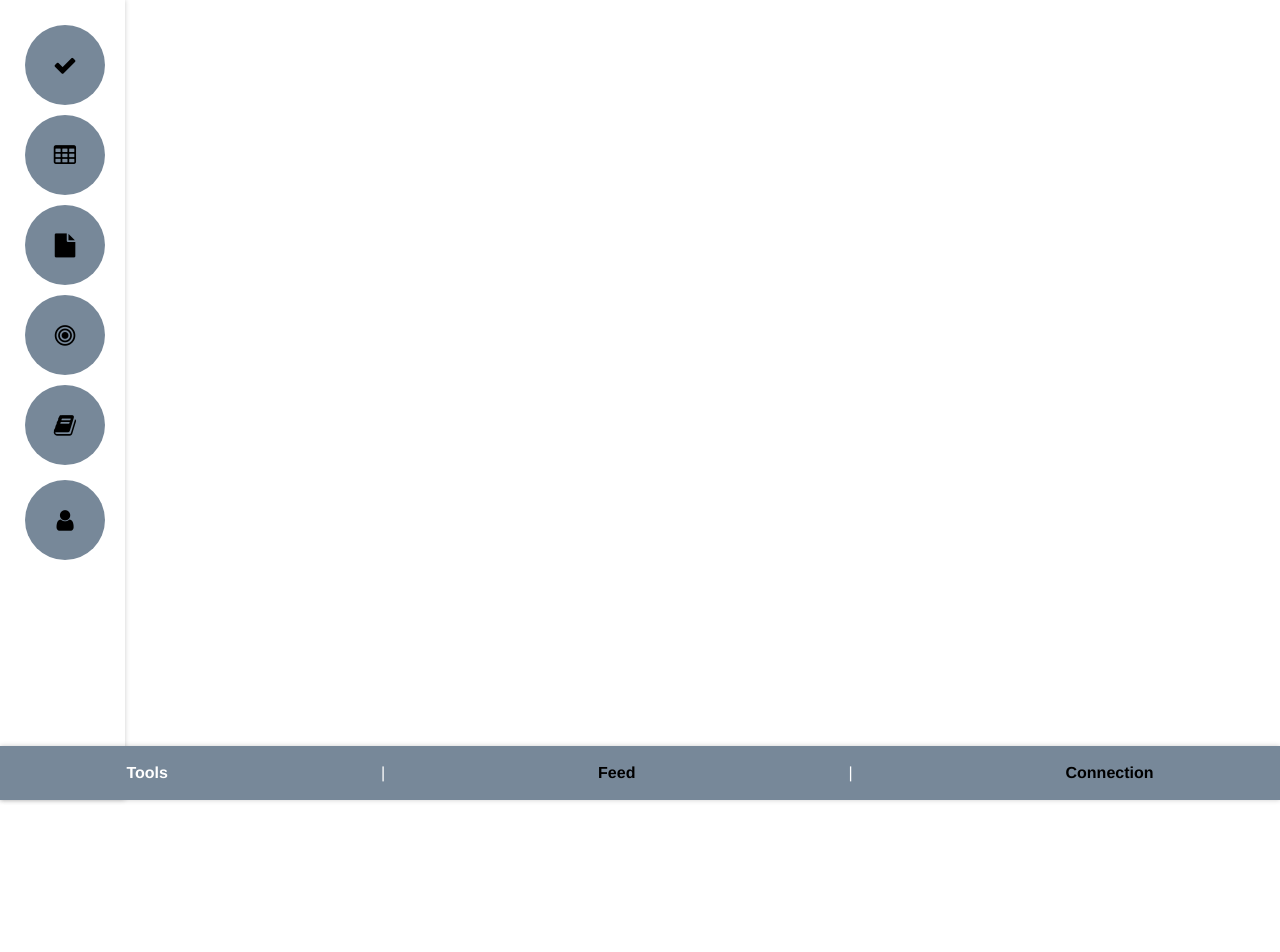
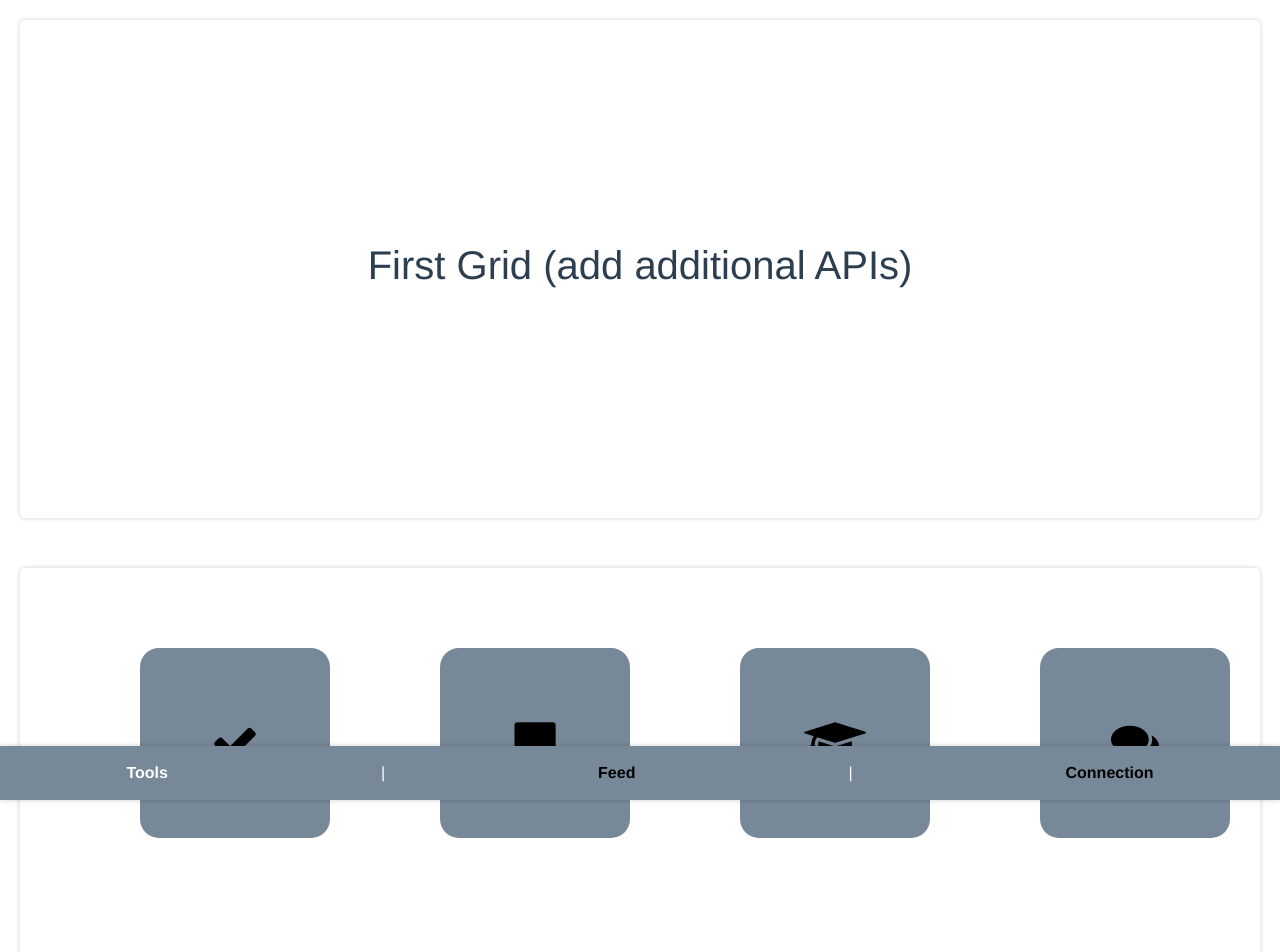
Before and after one commit to bhathiknk/socialmedia-webapp, a Vue app: page / in a window 1280 px wide. Shown: the top 952 px of the page. Before the commit the page ends 800 px from the top, so only its background shows below. Built offline with nearby package versions, Linux system fonts and the light colour scheme; what @ckeditor/ckeditor5-vue would draw is missing.

Commit message:
feed not fetch bug fixed

```diff
--- a/package.json
+++ b/package.json
@@ -27,6 +27,7 @@
     "vue-fullcalendar": "^1.0.9",
     "vue-quill-editor": "^3.0.6",
     "vue-router": "^4.2.5",
+    "vue-simple-calendar": "^7.1.0",
     "vue3-calendar": "^0.1.2",
     "vue3-calendar-composable": "^0.1.5",
     "vuex": "^4.1.0"
--- /dev/null
+++ b/src/components/CircularButtonProfile.vue
@@ -0,0 +1,103 @@
+<template>
+  <router-link :to="to" class="circular-button" @mouseover="showLabel = true" @mouseleave="showLabel = false">
+    <div class="button-content">
+      <i class="button-icon" :class="iconClass"></i>
+    </div>
+    <div class="label" v-if="showLabel">{{ label }}</div>
+  </router-link>
+</template>
+
+
+<script>
+export default {
+  props: {
+    to: String, // Route to navigate to
+    label: String, // Button label
+    icon: String,  // Icon class name
+  },
+  data() {
+    return {
+      showLabel: false,
+    };
+  },
+  computed: {
+    iconClass() {
+      return this.icon ? this.icon : '';
+    },
+  },
+  methods: {
+    toggleLabelVisibility() {
+      this.showLabel = !this.showLabel;
+    },
+  },
+};
+</script>
+
+<style scoped>
+.circular-button {
+
+  width: 190px;
+  height: 190px;
+  margin-top: 60px;
+  margin-bottom: 60px !important;
+  background-color: lightslategrey;
+  border-radius: 10%;
+  display: flex;
+  justify-content: center;
+  align-items: center;
+  text-align: center;
+  text-decoration: none;
+  color: black;
+  cursor: pointer;
+  transition: transform 0.3s;
+  position: relative; /* Add position relative for label positioning */
+}
+
+.circular-button:hover {
+  box-shadow: 0px 8px 12px rgba(0, 0, 0, 0.1);
+  transition: 0.5s;
+  transform: scale(1.2);
+}
+
+.button-content {
+  font-size: 13px;
+  font-weight: bold;
+  display: flex;
+  flex-direction: column;
+  align-items: center;
+}
+
+.button-icon {
+  font-size: 48px;
+}
+
+.label {
+  display: none; /* Initially hide the label */
+}
+
+.circular-button:hover .label {
+  display: block; /* Show the label on hover */
+  margin-top: 5px; /* Adjust margin as needed */
+}
+
+.label {
+  position: absolute;
+  top: -40px; /* Adjust the value to position the label on top of the button */
+  left: 50%; /* Position the label horizontally at the center */
+  transform: translateX(-50%); /* Center the label horizontally */
+  text-align: left; /* Align label text to the left */
+  display: none;
+  white-space: nowrap; /* Prevent label text from wrapping */
+  background-color: rgba(0, 0, 0, 0.8); /* Add a background color for better visibility */
+  color: white; /* Text color for the label */
+  padding: 20px; /* Add some padding for better styling */
+  border-radius: 10px;
+  z-index: 1; /* Ensure label is on top of the button */
+}
+
+.circular-button:hover .label {
+  display: block;
+
+}
+
+</style>
--- a/src/router/index.js
+++ b/src/router/index.js
@@ -17,6 +17,7 @@ import AddJournal from "@/components/DailyJournal/AddJournal.vue"
 import JournalDetailsModal from "@/components/DailyJournal/JournalDetailsModal.vue"
 import AddDiscussion from "@/components/DiscussionForum/AddDiscussion.vue";
 import AddShortNote from "@/components/ShortNote/AddShortNote.vue";
+import CircularButtonProfile from "@/components/CircularButtonProfile.vue";
 
 const routes = [
   {
@@ -38,6 +39,11 @@ const routes = [
     path:'/string ',
     name:'CircularButton ',
     component: CircularButton
+  },
+  {
+    path:'/string ',
+    name:'CircularButtonProfile ',
+    component: CircularButtonProfile
   },
   {
     path: '/calendar',
--- a/src/views/Feed.vue
+++ b/src/views/Feed.vue
@@ -52,10 +52,11 @@ export default {
   },
   methods: {
     async fetchPosts() {
+      const userToken = localStorage.getItem('token');
       try {
         const response = await axios.get("http://localhost:8080/posts/friends-posts", {
           headers: {
-            Authorization:localStorage.getItem("token"),
+            Authorization: `Bearer ${userToken}`
           },
         });
 
--- a/src/views/Profile.vue
+++ b/src/views/Profile.vue
@@ -1,50 +1,68 @@
 <template>
   <div>
     <div class="profile">
-          <div class="container-1 fixed-left">
-            <CircularButton
+
+      <!-- First horizontal grid -->
+      <div class="horizontal-grid">
+        <!-- First grid content -->
+        <div class="grid-item larger-grid">
+          <!-- Content for the first grid -->
+          <h1>First Grid (add additional APIs)</h1>
+        </div>
+      </div>
+
+      <!-- Add space between grids -->
+      <div class="grid-space">
+      </div> <!-- This will create space between the grids -->
+
+      <!-- Second horizontal grid -->
+      <div class="horizontal-grid">
+        <!-- Circular buttons -->
+        <div class="circular-buttons  grid-item">
+          <!-- CircularButton components -->
+          <CircularButtonProfile
               @click="navigateToEventCalendar"
               icon="fa fa-check"
               label="ToDo/Calendar"
-                style="margin-bottom: 10px; margin-top: 5px; margin-left: 5px"
+              style="margin-bottom: 10px;  margin-left: 100px"
               to="/EventCalendar.vue"
           />
-            <CircularButton
+          <CircularButtonProfile
               @click="navigateToResourceLibrary"
-                icon="fa fa-table"
-                label="ShortNote"
-                style="margin-bottom: 10px; margin-left: 5px"
+              icon="fa fa-sticky-note"
+              label="Short Note"
+              style="margin-bottom: 10px; margin-left: 100px"
               to="/ShortNote.vue"
           />
-            <CircularButton
+          <CircularButtonProfile
               @click="navigateToGradesTracking"
-                icon="fa fa-file"
+              icon="fa fa-graduation-cap"
               label="Grades Tracking"
-                style="margin-bottom: 10px; margin-left: 5px"
+              style="margin-bottom: 10px; margin-left: 100px"
               to="/GradesTracking.vue"
           />
-            <CircularButton
+          <CircularButtonProfile
               @click="navigateToGoalSetting"
-                icon="fa fa-bullseye"
+              icon="fa fa-comments"
               label="Discussion Forum"
-                style="margin-bottom: 10px; margin-left: 5px"
+              style="margin-bottom: 10px; margin-left: 100px"
               to="/DiscussionForum.vue"
           />
-            <CircularButton
+          <CircularButtonProfile
               @click="navigateToDailyJournaling"
               icon="fa fa-book"
               label="Daily Journaling"
-                style="margin-bottom: 15px; margin-left: 5px"
+              style="margin-bottom: 15px; margin-left: 100px"
               to="/DailyJournaling.vue"
           />
-            <CircularButton
+          <CircularButtonProfile
               @click="navigateToProfileEdit"
               icon="fa fa-user"
               label="Profile"
-                style="margin-bottom: 10px; margin-left: 5px"
+              style="margin-bottom: 10px; margin-left: 100px"
               to="/ProfileEdit.vue"
           />
-
+        </div>
       </div>
     </div>
   </div>
@@ -54,14 +72,14 @@
 
 
 <script>
-import CircularButton from '../components/CircularButton.vue';
+import CircularButtonProfile from '../components/CircularButtonProfile.vue';
 import EventCalendar from '../components/EventCalendar.vue';
 
 
 export default {
   name: 'ProfileView',
   components: {
-        CircularButton,
+    CircularButtonProfile,
     EventCalendar, // Add EventCalendar as a component here
   },
   methods: {
@@ -93,15 +111,43 @@ export default {
   },
 };
 </script>
+<style scoped>
+.horizontal-grid {
+  display: flex;
+  flex-direction: row;
+  justify-content: space-between;
+}
 
-<style>
-.fixed-left {
-  position: fixed;
-  top: 0;
-  left: 0;
-  bottom: 0;
+.grid-space {
+  height: 10px;
+}
+
+/*Handling first Grid*/
+.larger-grid {
+  width: 290px;
+  height: 498px;
+  margin-top: 60px;
+  border-radius: 10%;
+  display: flex;
+  justify-content: center;
+  align-items: center;
+}
+
+.circular-buttons {
+  display: flex;
+  flex-wrap: wrap; /* Allow buttons to wrap to the next line */
+  gap: 10px; /* Adjust space between buttons */
+}
+
+/* Styles for CircularButton component can be added here or in its own stylesheet */
+.grid-item {
+  flex: 1;
+  text-align: center;
   padding: 20px;
-  background-color: #fff; /* Add your desired background color */
-  box-shadow: 0 0 5px rgba(0, 0, 0, 0.2);
+  border-radius: 5px;
+  margin: 20px;
+  box-shadow: 0 0 5px rgba(0, 0, 0, 0.2)
+
+
 }
 </style>
```
Also changed, not shown: src/components/EventCalendar.vue (+58 -175 lines), src/components/GradesTracking.vue (+88 -15 lines), 1 other file (tests, documents, lock files or other folders). Lines whose indentation alone changed are shown as unchanged.
